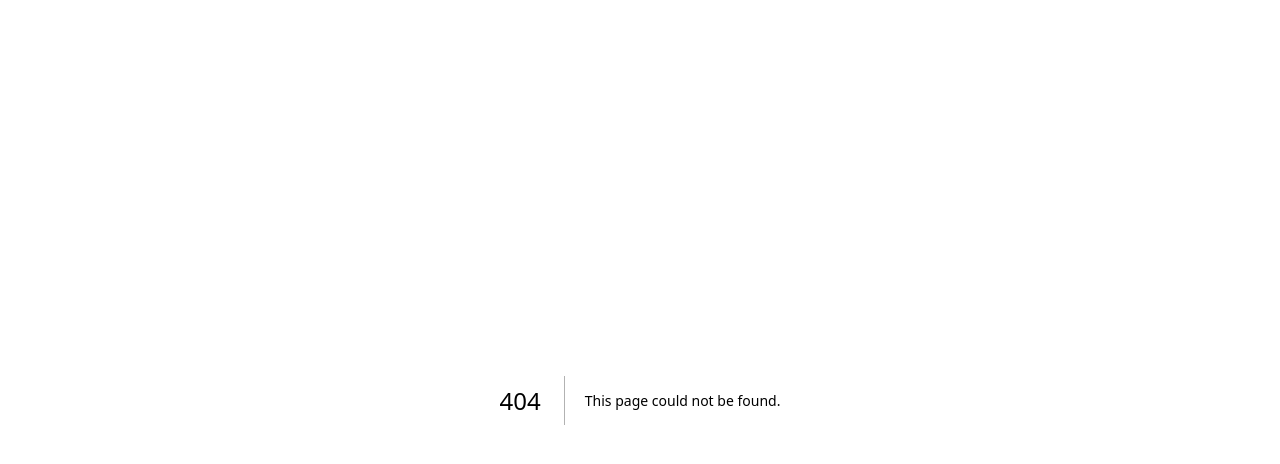
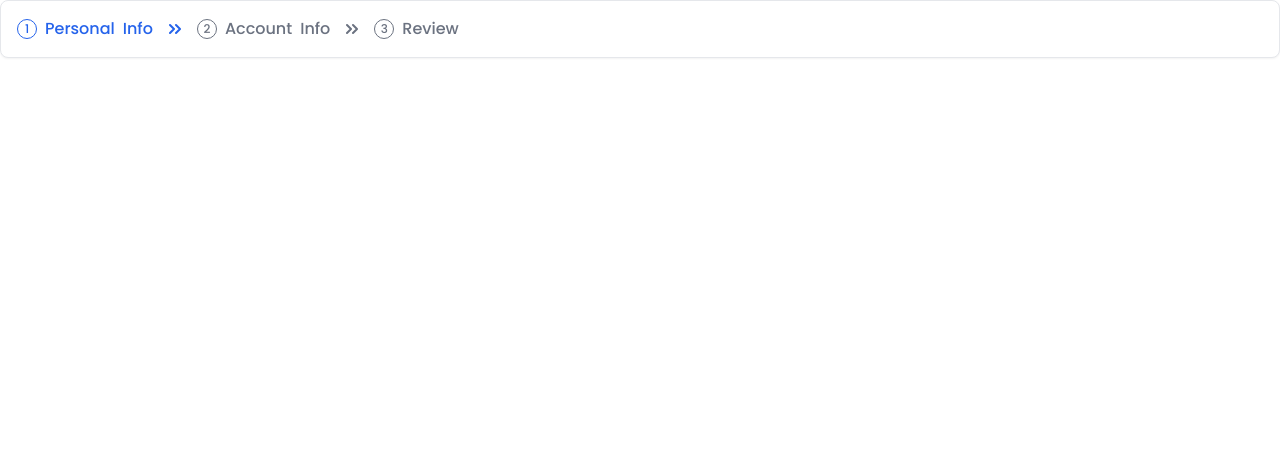
Before and after one commit to IT-Guru-Books-Store/ecomm-app-user, a Next.js app: page /wholesale-request in a window 1280 px wide. Before the commit this address had no page. Shown: the top 464 px of the page. Built offline with nearby package versions, Linux system fonts and the light colour scheme.

Commit message:
adding pages.

```diff
--- /dev/null
+++ b/app/wholesale-request/page.js
@@ -0,0 +1,12 @@
+import WholesaleRequestHeader from "@/components/wholesele-request/WholesaleRequestHeader";
+import React from "react";
+
+const WholesaleRequest = () => {
+  return (
+    <div>
+      <WholesaleRequestHeader />
+    </div>
+  );
+};
+
+export default WholesaleRequest;
--- /dev/null
+++ b/components/wholesele-request/WholesaleRequestHeader.js
@@ -0,0 +1,58 @@
+import React from "react";
+
+const WholesaleRequestHeader = () => {
+  return (
+    <ol className="flex items-center w-full p-3 space-x-2 text-sm font-medium text-center text-gray-500 bg-white border border-gray-200 rounded-lg shadow-sm dark:text-gray-400 sm:text-base dark:bg-gray-800 dark:border-gray-700 sm:p-4 sm:space-x-4 rtl:space-x-reverse">
+      <li className="flex items-center text-blue-600 dark:text-blue-500">
+        <span className="flex items-center justify-center w-5 h-5 me-2 text-xs border border-blue-600 rounded-full shrink-0 dark:border-blue-500">
+          1
+        </span>
+        Personal <span className="hidden sm:inline-flex sm:ms-2">Info</span>
+        <svg
+          className="w-3 h-3 ms-2 sm:ms-4 rtl:rotate-180"
+          aria-hidden="true"
+          xmlns="http://www.w3.org/2000/svg"
+          fill="none"
+          viewBox="0 0 12 10"
+        >
+          <path
+            stroke="currentColor"
+            stroke-linecap="round"
+            stroke-linejoin="round"
+            stroke-width="2"
+            d="m7 9 4-4-4-4M1 9l4-4-4-4"
+          />
+        </svg>
+      </li>
+      <li className="flex items-center">
+        <span className="flex items-center justify-center w-5 h-5 me-2 text-xs border border-gray-500 rounded-full shrink-0 dark:border-gray-400">
+          2
+        </span>
+        Account <span className="hidden sm:inline-flex sm:ms-2">Info</span>
+        <svg
+          className="w-3 h-3 ms-2 sm:ms-4 rtl:rotate-180"
+          aria-hidden="true"
+          xmlns="http://www.w3.org/2000/svg"
+          fill="none"
+          viewBox="0 0 12 10"
+        >
+          <path
+            stroke="currentColor"
+            stroke-linecap="round"
+            stroke-linejoin="round"
+            stroke-width="2"
+            d="m7 9 4-4-4-4M1 9l4-4-4-4"
+          />
+        </svg>
+      </li>
+      <li className="flex items-center">
+        <span className="flex items-center justify-center w-5 h-5 me-2 text-xs border border-gray-500 rounded-full shrink-0 dark:border-gray-400">
+          3
+        </span>
+        Review
+      </li>
+    </ol>
+  );
+};
+
+export default WholesaleRequestHeader;
```
